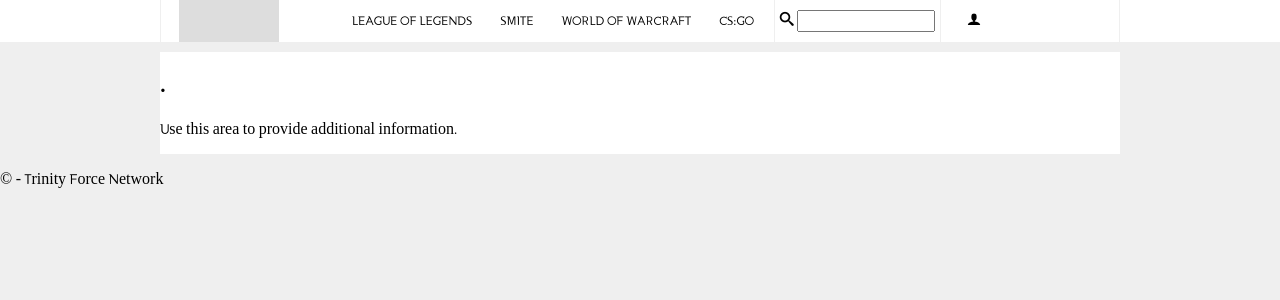
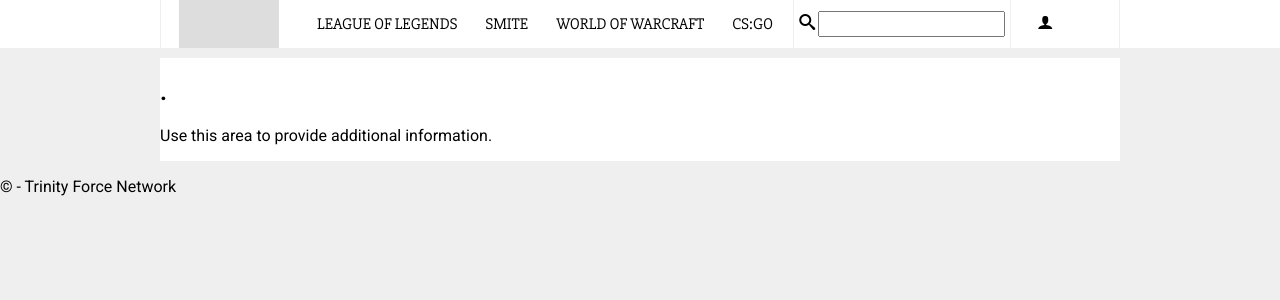
Before and after one commit to alphagray/tforcedjango, a Django app: template app/templates/app/about.html in a window 1280 px wide. Shown: the top 300 px of the page. Run offline with Django 3.2, Linux system fonts and the light colour scheme; the template is opened without the code that fills it, so the values that code supplies are empty; parts of the project's set-up code (start-up, migrations or seed data) failed here and were passed over; some libraries are stand-ins or nearby versions.

Commit message:
touched sass

```diff
--- a/app/static/app/content/sass/views/header/_header-home.sass
+++ b/app/static/app/content/sass/views/header/_header-home.sass
@@ -44,6 +44,8 @@
         background-image: url('../images/renekton/renekton_3.jpg')
       &[data-channel="wards"]
         background-image: url('../images/urf/urf_1.jpg')
+        img
+          margin-top: 40px
       box-shadow: inset 0px 0px 250px 50px white
       +transition-default(box-shadow)
       img
--- a/app/static/app/content/site.css
+++ b/app/static/app/content/site.css
@@ -1,16 +1,15 @@
 @import url(normalize.css);
+@import url("http://fonts.googleapis.com/css?family=Roboto:400,300,500,700");
+@import url("http://fonts.googleapis.com/css?family=Slabo+27px");
 @font-face {
   font-family: "IcoMoon-Free";
   src: url("../fonts/IcoMoon-Free.ttf") format("truetype");
   font-weight: normal;
   font-style: normal; }
-@font-face {
-  font-family: "nooa demi serif";
-  src: url("../fonts/Nooa-Demi-Serif.ttf") format("truetype"); }
 html, body {
   -webkit-font-smoothing: antialiased;
   background-color: #efefef;
-  font-family: "nooa demi serif"; }
+  font-family: "Roboto", sans-serif; }
 
 * {
   box-sizing: border-box; }
@@ -82,28 +81,35 @@ span.post.cloned {
   border-right: 1px solid #efefef; }
   .header-tabs .header-dropdown {
     position: absolute;
-    background-color: #efefef;
+    background-color: white;
     height: 0px;
     width: 960px;
     overflow: hidden;
     margin: auto;
-    margin-top: 42px; }
+    margin-top: 55px;
+    transition: height 0.5s ease;
+    -webkit-transition: height 0.5s ease;
+    -moz-transition: height 0.5s ease; }
     .header-tabs .header-dropdown.expanded {
-      height: 150px; }
-    .header-tabs .header-dropdown:after {
-      content: "";
-      display: table;
-      clear: both; }
+      height: 175px;
+      border: 1px solid #0ea6d9; }
     .header-tabs .header-dropdown .dropdown-content {
-      float: right; }
+      float: right;
+      margin-top: 15px;
+      margin-right: 15px; }
     .header-tabs .header-dropdown .dropdown-channel {
-      width: 175px;
-      height: 125px;
-      margin: 10px;
+      width: 200px;
+      height: 145px;
       float: left;
       background-size: 100% 100%;
-      box-shadow: inset 0px 0px 250px 100px #6f6f6f;
-      -webkit-transition: box-shadow 0.5s ease; }
+      border: 1px solid #cfcfcf;
+      border-right: none;
+      box-shadow: inset 0px 0px 250px 50px white;
+      transition: box-shadow 0.5s ease;
+      -webkit-transition: box-shadow 0.5s ease;
+      -moz-transition: box-shadow 0.5s ease; }
+      .header-tabs .header-dropdown .dropdown-channel:last-child {
+        border-right: 1px solid #cfcfcf; }
       .header-tabs .header-dropdown .dropdown-channel[data-channel="proper"] {
         background-image: url("../images/sejuani/sejuani_2.jpg"); }
       .header-tabs .header-dropdown .dropdown-channel[data-channel="lcs"] {
@@ -112,29 +118,41 @@ span.post.cloned {
         background-image: url("../images/renekton/renekton_3.jpg"); }
       .header-tabs .header-dropdown .dropdown-channel[data-channel="wards"] {
         background-image: url("../images/urf/urf_1.jpg"); }
+        .header-tabs .header-dropdown .dropdown-channel[data-channel="wards"] img {
+          margin-top: 40px; }
       .header-tabs .header-dropdown .dropdown-channel img {
         width: 150px; }
       .header-tabs .header-dropdown .dropdown-channel:hover {
         cursor: pointer;
-        box-shadow: inset 0px 0px 67px -6px #6f6f6f; }
+        box-shadow: inset 0px 0px 67px -6px white; }
     .header-tabs .header-dropdown .dropdown-filter {
-      float: left; }
+      float: left;
+      color: #0ea6d9;
+      text-align: right;
+      font-size: 20px;
+      margin-top: 20px;
+      width: 130px;
+      line-height: 2em; }
       .header-tabs .header-dropdown .dropdown-filter .filter {
         text-transform: uppercase; }
+        .header-tabs .header-dropdown .dropdown-filter .filter:hover {
+          cursor: pointer;
+          color: #29bff1; }
 
 .tab {
   float: left;
   line-height: 3em;
   text-transform: uppercase;
-  font-size: 14px;
+  font-size: 16px;
   margin-left: 18px;
   padding-left: 5px;
-  padding-right: 5px; }
+  padding-right: 5px;
+  font-family: "Slabo 27px"; }
   .tab.home {
     width: 100px;
     height: 100%;
     background-color: rgba(120, 120, 120, 0.25);
-    margin-right: 50px;
+    margin-right: 15px;
     text-indent: -9999px; }
   .tab.search {
     border-left: 1px solid #efefef;
```
Also changed, not shown: 1 other file.
